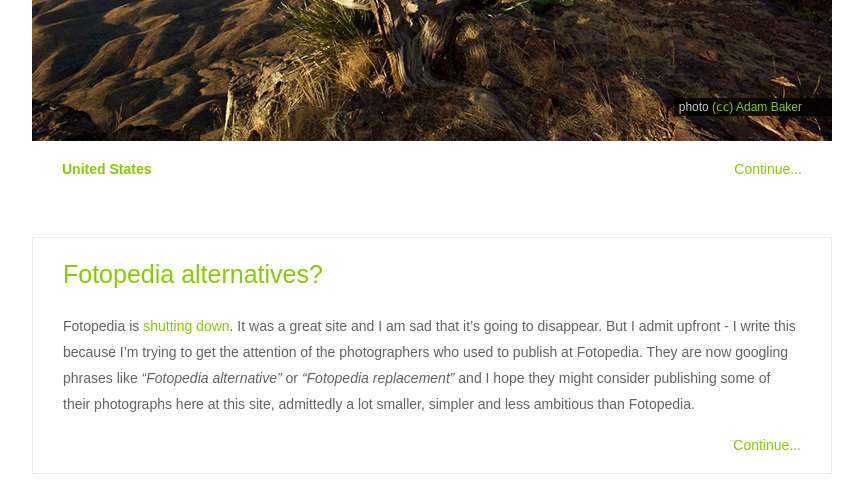
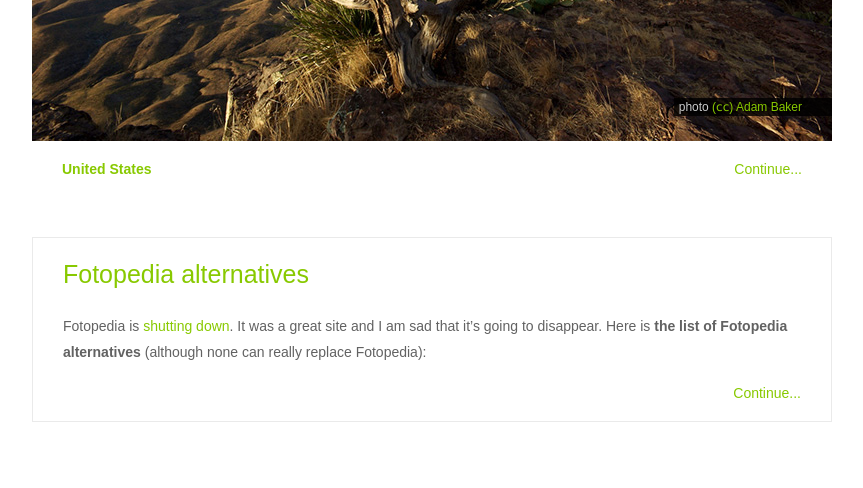
Before and after one commit to crawlingout/unexplored, a Jekyll site: the page built from index.html, in a window 1280 px wide and 900 px high, scrolled down 1070 px, cut to the strip 0-488 px from the top of the window. Shown: the whole strip, without its empty margins (33-896 px from the left). Built offline with Jekyll 4.4.1, drawn with Linux system fonts in a browser that asks for light colours; Markdown is read by kramdown in place of the engine named in the settings; the list of posts is cut into pages by our own code; comment, search, counter and statistics services are not loaded.

Commit message:
Fotopedia article updated again

```diff
--- a/_posts/2014-08-04-fotopedia-alternative.markdown
+++ b/_posts/2014-08-04-fotopedia-alternative.markdown
@@ -1,12 +1,10 @@
 ---
 layout: post
-title:  "Fotopedia alternatives?"
+title:  "Fotopedia alternatives"
 date:   2014-08-03 20:00:00
 disqus: true
 ---
-Fotopedia is <a href="http://blog.fotopedia.com/fotopedia-shutdown/">shutting down</a>. It was a great site and I am sad that it's going to disappear. But I admit upfront - I write this because I'm trying to get the attention of the photographers who used to publish at Fotopedia. They are now googling phrases like <i>"Fotopedia alternative"</i> or <i>"Fotopedia replacement"</i> and I hope they might consider publishing some of their photographs here at this site, admittedly a lot smaller, simpler and less ambitious than Fotopedia.
-
-Not what you are looking for? Here is <strong>the list of Fotopedia alternatives</strong> (although none can replace Fotopedia):
+Fotopedia is <a href="http://blog.fotopedia.com/fotopedia-shutdown/">shutting down</a>. It was a great site and I am sad that it's going to disappear. Here is <strong>the list of Fotopedia alternatives</strong> (although none can really replace Fotopedia):
 
 <div style="padding-left: 20px;">
     <p style="margin-bottom: 10px;">
```
Also changed, not shown: other parts of _posts/2014-08-04-fotopedia-alternative.markdown (+3 -0 lines).
